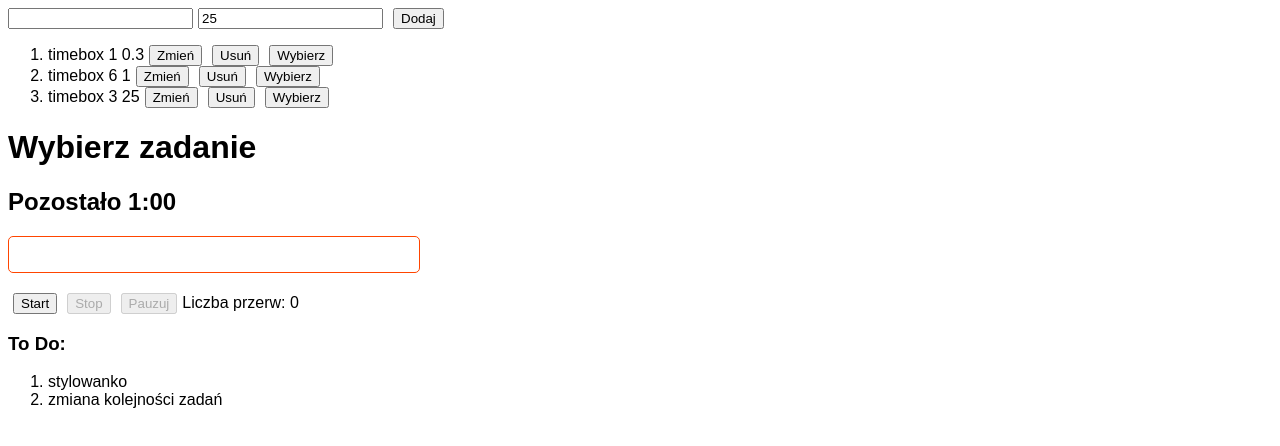
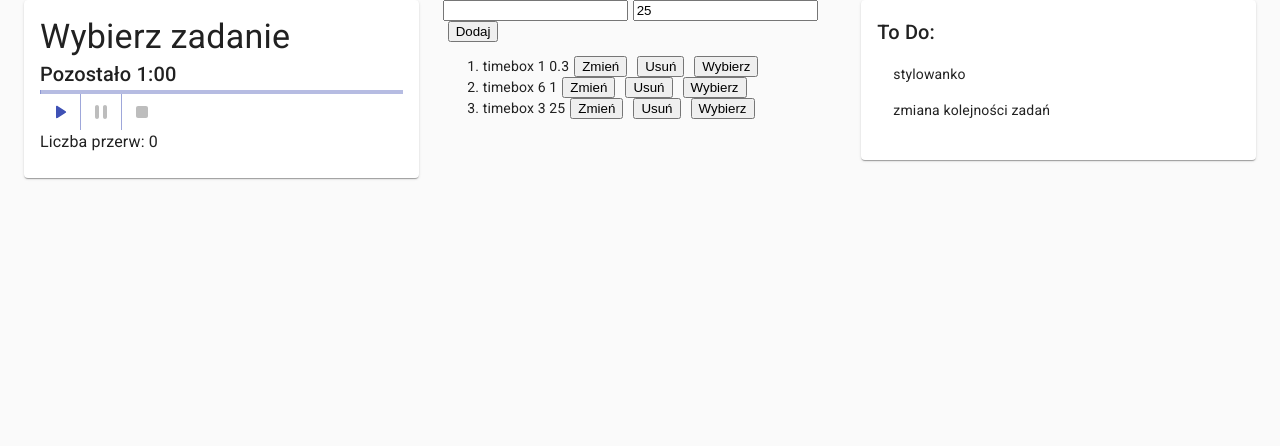
Before and after one commit to kubaadamczyklogin/pomodoro2, a React (Create React App) app: page / in a window 1280 px wide. Shown: the top 446 px of the page. Built offline with nearby package versions, Linux system fonts and the light colour scheme.

Commit message:
Początek Material Ui

```diff
--- a/package.json
+++ b/package.json
@@ -8,6 +8,9 @@
   ],
   "main": "src/index.js",
   "dependencies": {
+    "@material-ui/core": "4.12.4",
+    "@material-ui/icons": "4.11.3",
+    "@material-ui/styles": "4.11.5",
     "react": "18.0.0",
     "react-dom": "18.0.0",
     "react-scripts": "4.0.0",
--- a/public/index.html
+++ b/public/index.html
@@ -1,16 +1,26 @@
 <!DOCTYPE html>
 <html lang="en">
-
   <head>
-	<meta charset="utf-8">
-	<meta name="viewport" content="width=device-width, initial-scale=1, shrink-to-fit=no">
-	<meta name="theme-color" content="#000000">
+    <meta charset="utf-8" />
+    <meta
+      name="viewport"
+      content="width=device-width, initial-scale=1, shrink-to-fit=no"
+    />
+    <meta name="theme-color" content="#000000" />
     <!--
       manifest.json provides metadata used when your web app is added to the
       homescreen on Android. See https://developers.google.com/web/fundamentals/engage-and-retain/web-app-manifest/
     -->
-	<link rel="manifest" href="%PUBLIC_URL%/manifest.json">
-	<link rel="shortcut icon" href="%PUBLIC_URL%/favicon.ico">
+    <link rel="manifest" href="%PUBLIC_URL%/manifest.json" />
+    <link rel="shortcut icon" href="%PUBLIC_URL%/favicon.ico" />
+    <link
+      rel="stylesheet"
+      href="https://fonts.googleapis.com/css?family=Roboto:300,400,500,700&display=swap"
+    />
+    <link
+      rel="stylesheet"
+      href="https://fonts.googleapis.com/icon?family=Material+Icons"
+    />
     <!--
       Notice the use of %PUBLIC_URL% in the tags above.
       It will be replaced with the URL of the `public` folder during the build.
@@ -39,5 +49,4 @@
       To create a production bundle, use `npm run build` or `yarn build`.
     -->
   </body>
-
 </html>
--- a/src/components/App.js
+++ b/src/components/App.js
@@ -1,15 +1,37 @@
 import React from "react";
 import { Pomodoro } from "./Pomodoro";
+import { CssBaseline, Container, Grid } from "@material-ui/core";
+import {
+  Card,
+  CardContent,
+  Typography,
+  List,
+  ListItem
+} from "@material-ui/core";
 
 export default function App() {
   return (
     <div className="App">
-      <Pomodoro />
-      <h3>To Do:</h3>
-      <ol>
-        <li>stylowanko</li>
-        <li>zmiana kolejności zadań</li>
-      </ol>
+      <CssBaseline>
+        <Container>
+          <Grid container spacing={3}>
+            <Pomodoro />
+            <Grid item xs={12} sm={6} lg={4}>
+              <Card>
+                <CardContent>
+                  <Typography variant="h6" component="h2">
+                    To Do:
+                  </Typography>
+                  <List>
+                    <ListItem>stylowanko</ListItem>
+                    <ListItem>zmiana kolejności zadań</ListItem>
+                  </List>
+                </CardContent>
+              </Card>
+            </Grid>
+          </Grid>
+        </Container>
+      </CssBaseline>
     </div>
   );
 }
--- a/src/components/Clock.js
+++ b/src/components/Clock.js
@@ -1,10 +1,11 @@
 import React from "react";
+import { Typography } from "@material-ui/core";
 
 export function Clock(props) {
   return (
-    <h2 className={"Clock"}>
+    <Typography className={"Clock"} variant="h6" component="h2">
       Pozostało {props.minutes}:
       {(props.seconds < 10 ? "0" : "") + props.seconds}
-    </h2>
+    </Typography>
   );
 }
--- a/src/components/Pomodoro.js
+++ b/src/components/Pomodoro.js
@@ -2,6 +2,7 @@ import React from "react";
 import { Timebox } from "./Timebox";
 import { TaskList } from "./TaskList";
 import hour from "./../hour.mp3";
+import { Grid } from "@material-ui/core";
 
 export class Pomodoro extends React.Component {
   constructor(props) {
@@ -107,10 +108,7 @@ export class Pomodoro extends React.Component {
   render() {
     return (
       <>
-        <TaskList
-          onChoose={this.handleOnChoose}
-          isActive={!this.state.isRunning}
-        />
+        <Grid item xs={12} sm={6} lg={4}>
           <Timebox
             title={this.state.currentTaskTitle}
             duration={this.state.currentTaskDuration}
@@ -122,6 +120,13 @@ export class Pomodoro extends React.Component {
             onPause={this.togglePause}
             pausesCount={this.state.pausesCount}
           />
+        </Grid>
+        <Grid item xs={12} sm={6} lg={4}>
+          <TaskList
+            onChoose={this.handleOnChoose}
+            isActive={!this.state.isRunning}
+          />
+        </Grid>
       </>
     );
   }
--- a/src/components/ProgressBar.js
+++ b/src/components/ProgressBar.js
@@ -1,9 +1,12 @@
 import React from "react";
+import { LinearProgress } from "@material-ui/core";
 
-export function ProgressBar({ className = "", percent = 33 }) {
+export function ProgressBar(props) {
   return (
-    <div className={"ProgressBar " + className}>
-      <div style={{ width: `${percent}%` }}></div>
-    </div>
+    <LinearProgress
+      className="ProgressBar"
+      variant="determinate"
+      value={props.percent}
+    />
   );
 }
--- a/src/components/Timebox.js
+++ b/src/components/Timebox.js
@@ -1,6 +1,19 @@
 import React from "react";
 import { Clock } from "./Clock";
 import { ProgressBar } from "./ProgressBar";
+import {
+  Card,
+  CardContent,
+  Typography,
+  ButtonGroup,
+  Button,
+  Box
+} from "@material-ui/core";
+import {
+  PlayArrowRounded,
+  StopRounded,
+  PauseRounded
+} from "@material-ui/icons";
 
 export class Timebox extends React.Component {
   constructor(props) {
@@ -12,25 +25,47 @@ export class Timebox extends React.Component {
     const minutesLeft = Math.floor(this.props.timeLeft / (60 * 1000));
     const secondsLeft = Math.floor((this.props.timeLeft % (60 * 1000)) / 1000);
     const progressInPercent =
-      ((this.props.duration - this.props.timeLeft) / this.props.duration) *
-      100.0;
+      ((this.props.duration - this.props.timeLeft) / this.props.duration) * 100;
 
     return (
-      <div className="Timebox">
-        <h1>{this.props.title}</h1>
-        <Clock minutes={minutesLeft} seconds={secondsLeft} />
-        <ProgressBar percent={progressInPercent} />
-        <button onClick={this.props.onStart} disabled={this.props.isRunning}>
-          Start
-        </button>
-        <button onClick={this.props.onStop} disabled={!this.props.isRunning}>
-          Stop
-        </button>
-        <button onClick={this.props.onPause} disabled={!this.props.isRunning}>
-          {this.props.isPaused ? "Wznów" : "Pauzuj"}
-        </button>
-        Liczba przerw: {this.props.pausesCount}
-      </div>
+      <Card className="Timebox">
+        <CardContent>
+          <Typography variant="h4" component="h2">
+            {this.props.title}
+          </Typography>
+          <Clock minutes={minutesLeft} seconds={secondsLeft} />
+          <ProgressBar percent={progressInPercent} />
+          <Box m={50}>
+            <ButtonGroup
+              variant="text"
+              color="primary"
+              aria-label="contained primary button group"
+            >
+              <Button
+                onClick={this.props.onStart}
+                disabled={this.props.isRunning}
+              >
+                <PlayArrowRounded />
+              </Button>
+              <Button
+                onClick={this.props.onPause}
+                disabled={!this.props.isRunning}
+              >
+                {this.props.isPaused ? <PauseRounded /> : <PauseRounded />}
+              </Button>
+              <Button
+                onClick={this.props.onStop}
+                disabled={!this.props.isRunning}
+              >
+                <StopRounded />
+              </Button>
+            </ButtonGroup>
+          </Box>
+          <Typography component="p">
+            Liczba przerw: {this.props.pausesCount}
+          </Typography>
+        </CardContent>
+      </Card>
     );
   }
 }
--- a/src/styles.scss
+++ b/src/styles.scss
@@ -1,29 +1,16 @@
-.App {
-  font-family: sans-serif;
-}
+// .ProgressBar {
+//   border: 1px solid orangered;
+//   border-radius: 5px;
+//   height: 25px;
+//   margin-bottom: 20px;
+//   padding: 5px;
+//   width: 400px;
+// }
 
-.TimeboxEditor {
-}
-
-.Timebox {
-}
-
-.Clock {
-}
-
-.ProgressBar {
-  border: 1px solid orangered;
-  border-radius: 5px;
-  height: 25px;
-  margin-bottom: 20px;
-  padding: 5px;
-  width: 400px;
-}
-
-.ProgressBar > div {
-  height: 100%;
-  background-color: orangered;
-}
+// .ProgressBar > div {
+//   height: 100%;
+//   background-color: orangered;
+// }
 
 .inactive {
   /* filter: blur(2px) grayscale(1); */
```
Lines whose indentation alone changed are shown as unchanged.
